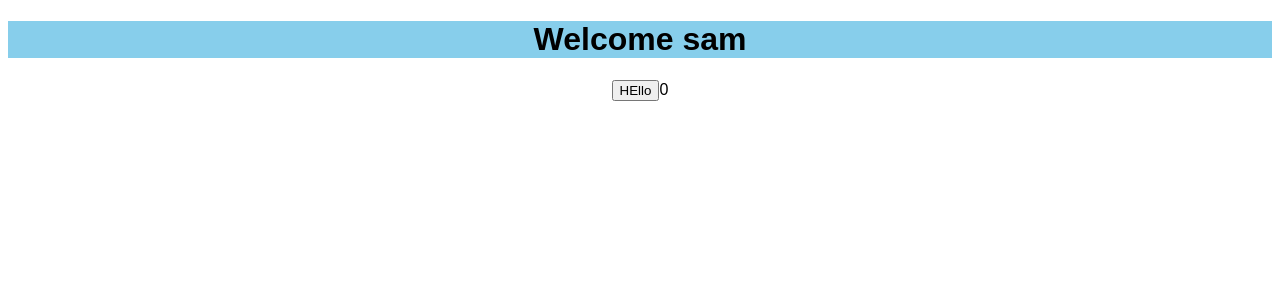
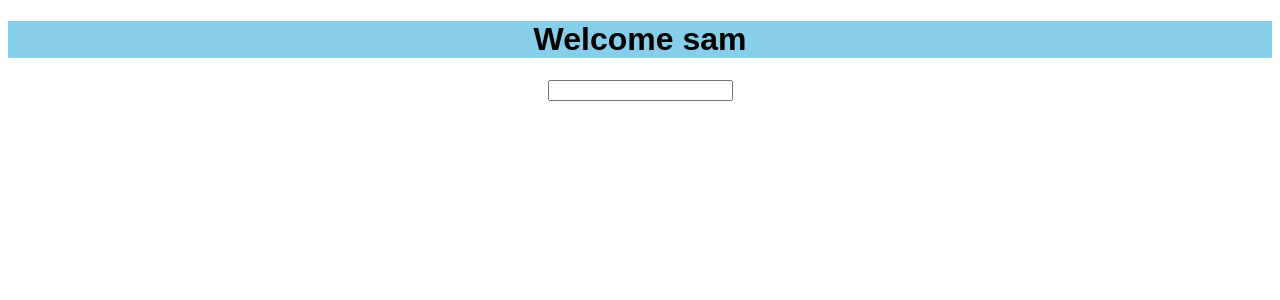
Before and after one commit to Sameony/React, a React (Create React App) app: page / in a window 1280 px wide. Shown: the top 300 px of the page. Built offline with nearby package versions, Linux system fonts and the light colour scheme.

Commit message:
React input and VISER with input

```diff
--- a/src/App.js
+++ b/src/App.js
@@ -5,15 +5,15 @@ var user = "sam";
 var color = "skyBlue";
 
 export default function App() {
-  const [counter, setcounter] = useState(0);
-  function clickEventHandler() {
-    setcounter(counter + 1);
+  const [word, setWord] = useState("");
+  function changeEventHandler(change) {
+    setWord(change.target.value);
   }
   return (
     <div className="App">
       <h1 style={{ backgroundColor: color }}>Welcome {user}</h1>
-      <button onClick={clickEventHandler}>HEllo</button>
-      {counter}
+      <input onChange={changeEventHandler}></input>
+      <div>{word}</div>
     </div>
   );
 }
```
